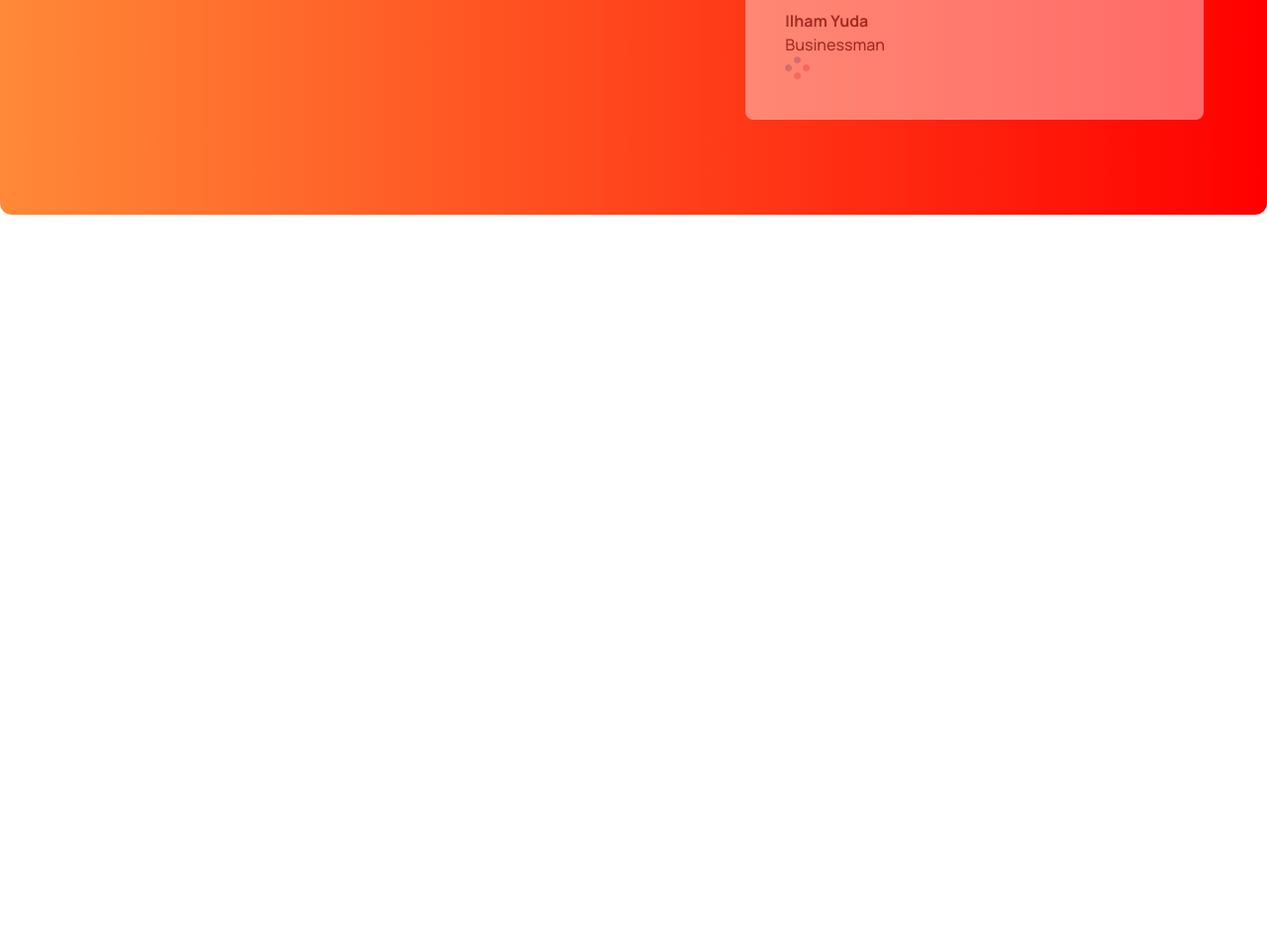
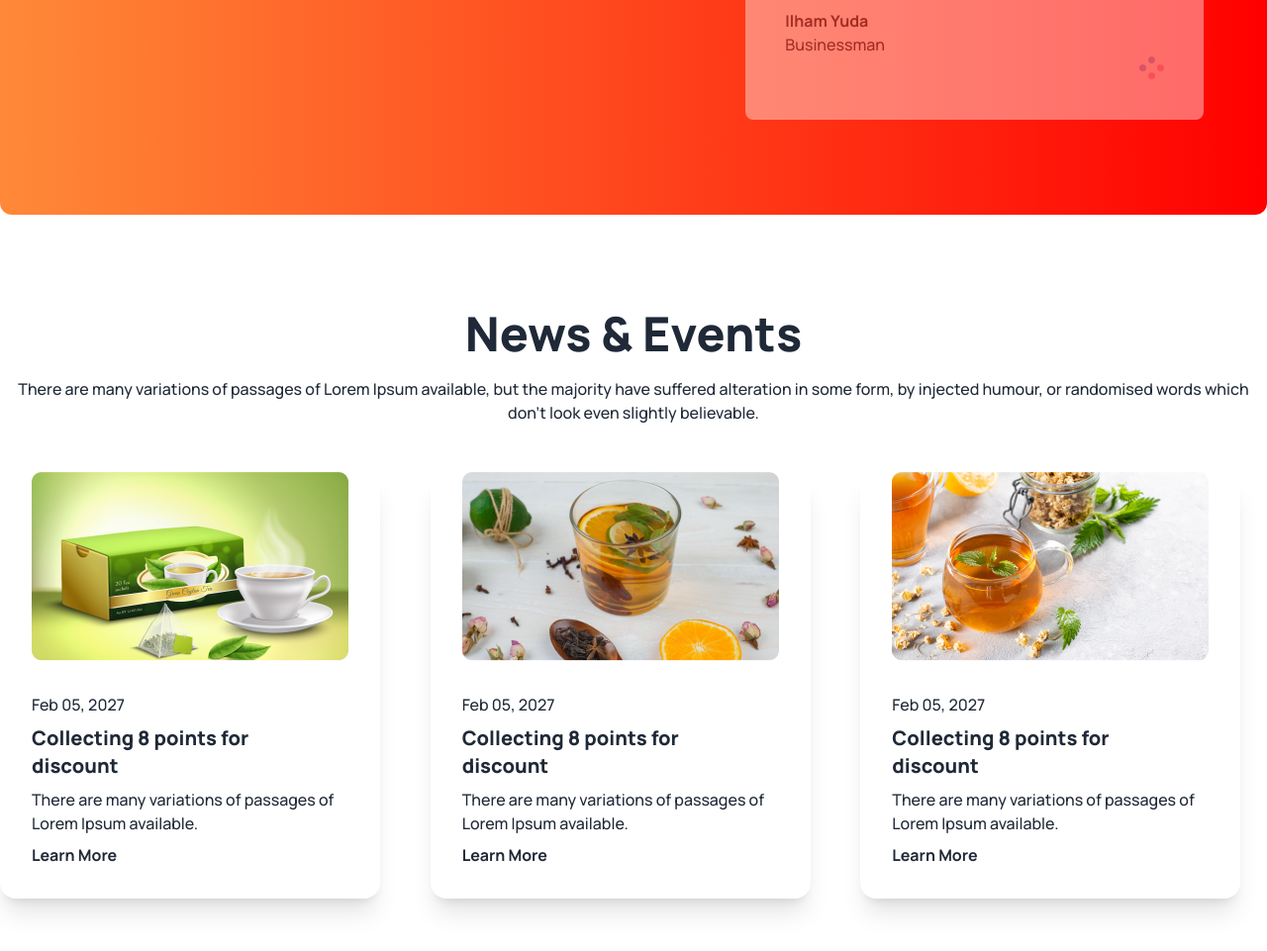
Before and after one commit to Anowar1987/tea-house-with-daisyui, a plain HTML site: page index.html in a window 1280 px wide. Shown: the part 2370-3331 px from the top of the page at 99% size. Before the commit the page ends 2683 px from the top, so only its background shows below. Drawn offline with nearby package versions, Linux system fonts and the light colour scheme.

Commit message:
News and Events section finished

```diff
--- a/index.html
+++ b/index.html
@@ -158,7 +158,7 @@
             </p>
             <h4 class="font-bold mt-5">Ilham Yuda</h4>
             <p class="font-medium">Businessman</p>
-            <div class="flex">
+            <div class="flex justify-end">
               <img src="images/circles.png" alt="">
             </div>
 
@@ -172,7 +172,7 @@
               </p>
               <h4 class="font-bold mt-5">Ilham Yuda</h4>
               <p class="font-medium">Businessman</p>
-              <div class="flex">
+              <div class="flex justify-end">
                 <img src="images/circles.png" alt="">
               </div>
 
@@ -186,11 +186,58 @@
                 </p>
                 <h4 class="font-bold mt-5">Ilham Yuda</h4>
                 <p class="font-medium">Businessman</p>
-                <div class="flex">
+                <div class="flex justify-end">
                   <img src="images/circles.png" alt="">
                 </div>
 
               </div>
+        </div>
+      </section>
+      <!-- News and Events section -->
+      <section class="my-24">
+        <div class="text-center">
+          <h2 class="text-5xl font-extrabold mb-5">News & Events</h2>
+          <p class="font-medium mb-12">
+            There are many variations of passages of Lorem Ipsum available, but the majority have suffered alteration in some form, by injected humour, or randomised words which don't look even slightly believable.
+          </p>
+        </div>
+        <div class="grid gap-6 grid-cols-1 md:grid-cols-2 lg:grid-cols-3">
+          <!-- first card -->
+          <div class="card w-96 bg-base-100 shadow-xl bg-[#FFF]">
+            <figure><img src="images/news-1.png" alt="Shoes" /></figure>
+            <div class="card-body">
+              <h4 class="font-medium">Feb 05, 2027</h4>
+              <h2 class="card-title text-xl font-extrabold">Collecting 8 points for <br>discount</h2>
+              <p class="font-medium">There are many variations of passages of Lorem Ipsum available.</p>
+              <div class="card-actions">
+                <button class="font-bold">Learn More</button>
+              </div>
+            </div>
+          </div>
+          <!-- second card -->
+          <div class="card w-96 bg-base-100 shadow-xl bg-[#FFF]">
+            <figure><img src="images/news-2.png" alt="Shoes" /></figure>
+            <div class="card-body">
+              <h4 class="font-medium">Feb 05, 2027</h4>
+              <h2 class="card-title text-xl font-extrabold">Collecting 8 points for <br>discount</h2>
+              <p class="font-medium">There are many variations of passages of Lorem Ipsum available.</p>
+              <div class="card-actions">
+                <button class="font-bold">Learn More</button>
+              </div>
+            </div>
+          </div>
+          <!-- third card -->
+          <div class="card w-96 bg-base-100 shadow-xl bg-[#FFF]">
+            <figure><img src="images/news-3.png" alt="Shoes" /></figure>
+            <div class="card-body">
+              <h4 class="font-medium">Feb 05, 2027</h4>
+              <h2 class="card-title text-xl font-extrabold">Collecting 8 points for <br>discount</h2>
+              <p class="font-medium">There are many variations of passages of Lorem Ipsum available.</p>
+              <div class="card-actions">
+                <button class="font-bold">Learn More</button>
+              </div>
+            </div>
+          </div>
         </div>
       </section>
     </main>
```
